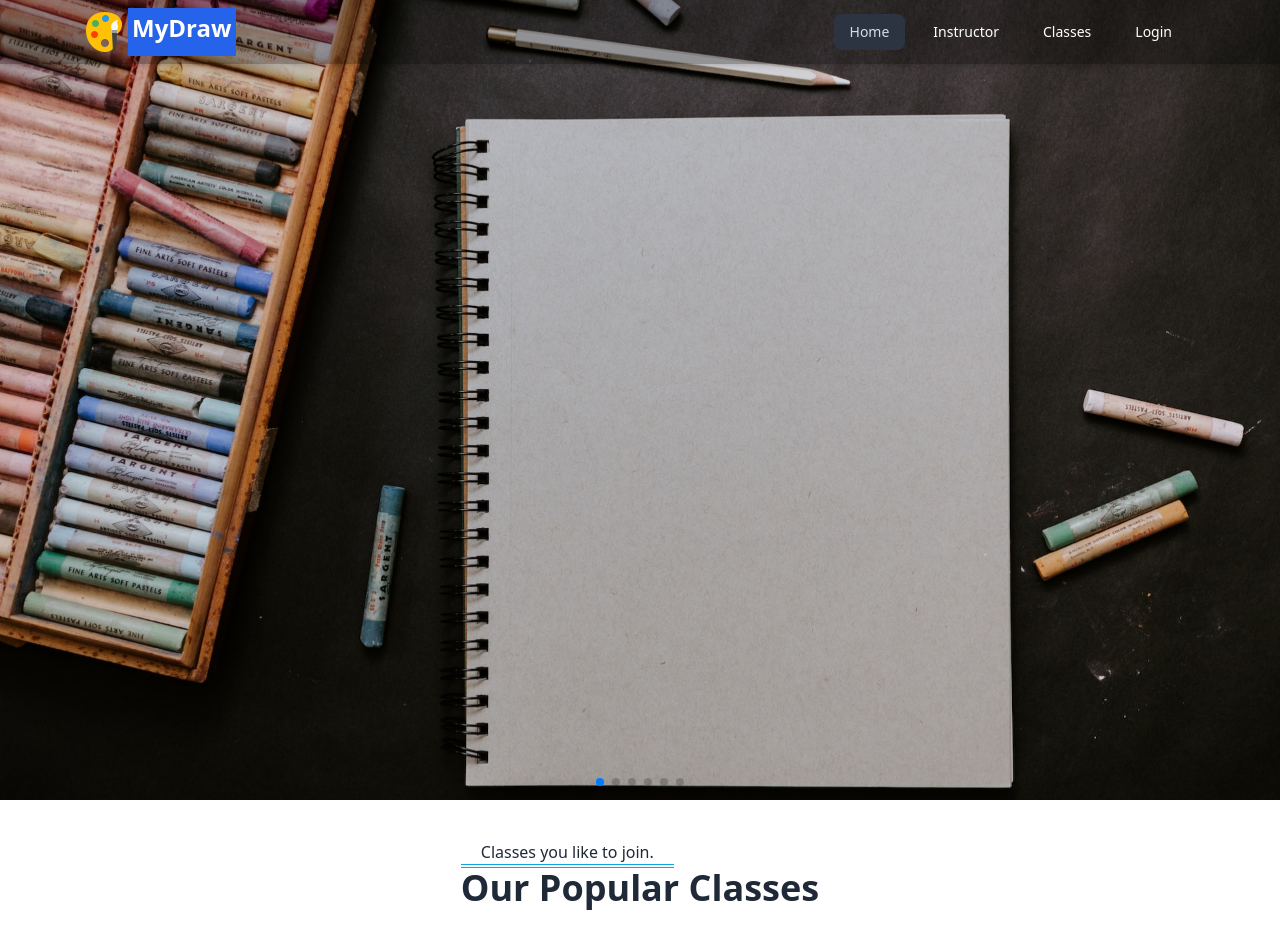
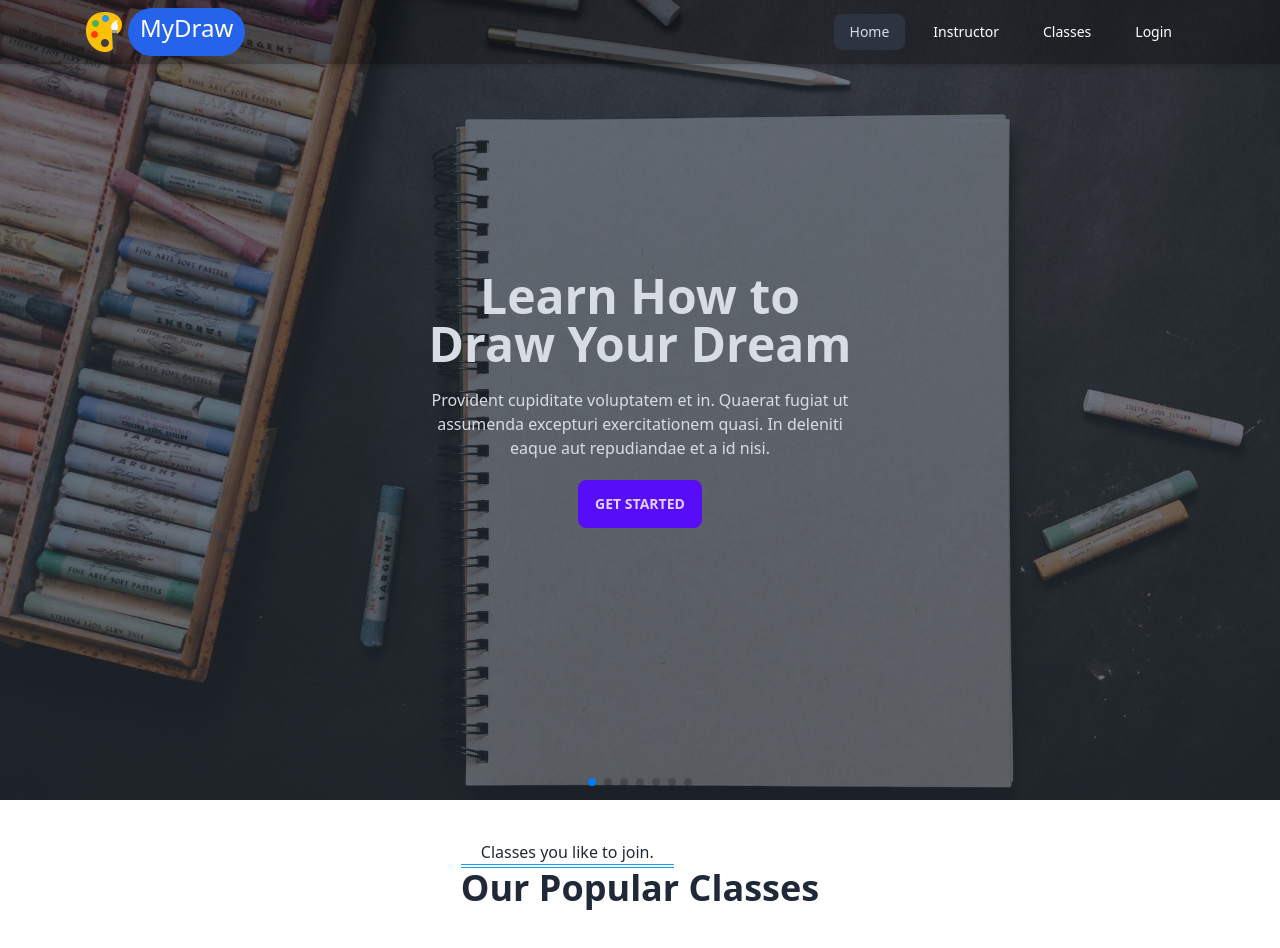
Before and after one commit to nahid-dev/summur-school-frontend, a React (Vite) app: page / in a window 1280 px wide. Built offline with nearby package versions, Linux system fonts and the light colour scheme.

Commit message:
slider done

```diff
--- a/src/components/Navbar/Navbar.jsx
+++ b/src/components/Navbar/Navbar.jsx
@@ -79,7 +79,7 @@ const Navbar = () => {
                 <Link to="/">
                   <div className="flex">
                     <img src={mainLogo} alt="" />
-                    <span className="text-2xl font-bold bg-blue-600 p-1">
+                    <span className="text-2xl font-light bg-blue-600 p-1 rounded-full px-3">
                       MyDraw
                     </span>
                   </div>
--- a/src/components/Slider/Slider.jsx
+++ b/src/components/Slider/Slider.jsx
@@ -1,6 +1,7 @@
 import React from "react";
 // Import Swiper React components
 import { Swiper, SwiperSlide } from "swiper/react";
+import "./slider.css";
 
 // Import Swiper styles
 import "swiper/css";
@@ -9,12 +10,12 @@ import "swiper/css/pagination";
 // import required modules
 import { Pagination } from "swiper";
 
-import slide1 from "../../assets/slider_image/img-1.jpg";
-import slide2 from "../../assets/slider_image/img-2.jpg";
-import slide3 from "../../assets/slider_image/img-3.jpg";
-import slide4 from "../../assets/slider_image/img-4.jpg";
-import slide5 from "../../assets/slider_image/img-5.jpg";
-import slide6 from "../../assets/slider_image/img-6.jpg";
+// import slide1 from "../../assets/slider_image/img-1.jpg";
+// import slide2 from "../../assets/slider_image/img-2.jpg";
+// import slide3 from "../../assets/slider_image/img-3.jpg";
+// import slide4 from "../../assets/slider_image/img-4.jpg";
+// import slide5 from "../../assets/slider_image/img-5.jpg";
+// import slide6 from "../../assets/slider_image/img-6.jpg";
 
 const Slider = () => {
   return (
@@ -44,46 +45,128 @@ const Slider = () => {
         className="mySwiper"
       >
         <SwiperSlide>
-          <img
-            className="md:h-screen w-full object-cover h-[450px]"
-            src={slide1}
-            alt=""
-          />
+          <div className="hero min-h-screen hero-slide-1">
+            <div className="hero-overlay bg-opacity-60"></div>
+            <div className="hero-content text-center text-neutral-content">
+              <div className="max-w-md">
+                <h1 className="mb-5 text-5xl font-bold">
+                  Learn How to Draw Your Dream
+                </h1>
+                <p className="mb-5">
+                  Provident cupiditate voluptatem et in. Quaerat fugiat ut
+                  assumenda excepturi exercitationem quasi. In deleniti eaque
+                  aut repudiandae et a id nisi.
+                </p>
+                <button className="btn btn-primary">Get Started</button>
+              </div>
+            </div>
+          </div>
         </SwiperSlide>
         <SwiperSlide>
-          <img
-            className="md:h-screen w-full object-cover h-[450px]"
-            src={slide2}
-            alt=""
-          />
+          <div className="hero min-h-screen hero-slide-2">
+            <div className="hero-overlay bg-opacity-60"></div>
+            <div className="hero-content text-center text-neutral-content">
+              <div className="max-w-md">
+                <h1 className="mb-5 text-5xl font-bold">
+                  Learn How to Draw Your Dream
+                </h1>
+                <p className="mb-5">
+                  Provident cupiditate voluptatem et in. Quaerat fugiat ut
+                  assumenda excepturi exercitationem quasi. In deleniti eaque
+                  aut repudiandae et a id nisi.
+                </p>
+                <button className="btn btn-primary">Get Started</button>
+              </div>
+            </div>
+          </div>
         </SwiperSlide>
         <SwiperSlide>
-          <img
-            className="md:h-screen w-full object-cover h-[450px]"
-            src={slide3}
-            alt=""
-          />
+          <div className="hero min-h-screen hero-slide-3">
+            <div className="hero-overlay bg-opacity-60"></div>
+            <div className="hero-content text-center text-neutral-content">
+              <div className="max-w-md">
+                <h1 className="mb-5 text-5xl font-bold">Hello there</h1>
+                <p className="mb-5">
+                  Provident cupiditate voluptatem et in. Quaerat fugiat ut
+                  assumenda excepturi exercitationem quasi. In deleniti eaque
+                  aut repudiandae et a id nisi.
+                </p>
+                <button className="btn btn-primary">Get Started</button>
+              </div>
+            </div>
+          </div>
         </SwiperSlide>
         <SwiperSlide>
-          <img
-            className="md:h-screen w-full object-cover h-[450px]"
-            src={slide4}
-            alt=""
-          />
+          <div className="hero min-h-screen hero-slide-3">
+            <div className="hero-overlay bg-opacity-60"></div>
+            <div className="hero-content text-center text-neutral-content">
+              <div className="max-w-md">
+                <h1 className="mb-5 text-5xl font-bold">
+                  Learn How to Draw Your Dream
+                </h1>
+                <p className="mb-5">
+                  Provident cupiditate voluptatem et in. Quaerat fugiat ut
+                  assumenda excepturi exercitationem quasi. In deleniti eaque
+                  aut repudiandae et a id nisi.
+                </p>
+                <button className="btn btn-primary">Get Started</button>
+              </div>
+            </div>
+          </div>
         </SwiperSlide>
         <SwiperSlide>
-          <img
-            className="md:h-screen w-full object-cover h-[450px]"
-            src={slide5}
-            alt=""
-          />
+          <div className="hero min-h-screen hero-slide-4">
+            <div className="hero-overlay bg-opacity-60"></div>
+            <div className="hero-content text-center text-neutral-content">
+              <div className="max-w-md">
+                <h1 className="mb-5 text-5xl font-bold">
+                  Learn How to Draw Your Dream
+                </h1>
+                <p className="mb-5">
+                  Provident cupiditate voluptatem et in. Quaerat fugiat ut
+                  assumenda excepturi exercitationem quasi. In deleniti eaque
+                  aut repudiandae et a id nisi.
+                </p>
+                <button className="btn btn-primary">Get Started</button>
+              </div>
+            </div>
+          </div>
         </SwiperSlide>
         <SwiperSlide>
-          <img
-            className="md:h-screen w-full object-cover h-[450px]"
-            src={slide6}
-            alt=""
-          />
+          <div className="hero min-h-screen hero-slide-5">
+            <div className="hero-overlay bg-opacity-60"></div>
+            <div className="hero-content text-center text-neutral-content">
+              <div className="max-w-md">
+                <h1 className="mb-5 text-5xl font-bold">
+                  Learn How to Draw Your Dream
+                </h1>
+                <p className="mb-5">
+                  Provident cupiditate voluptatem et in. Quaerat fugiat ut
+                  assumenda excepturi exercitationem quasi. In deleniti eaque
+                  aut repudiandae et a id nisi.
+                </p>
+                <button className="btn btn-primary">Get Started</button>
+              </div>
+            </div>
+          </div>
+        </SwiperSlide>
+        <SwiperSlide>
+          <div className="hero min-h-screen hero-slide-6">
+            <div className="hero-overlay bg-opacity-60"></div>
+            <div className="hero-content text-center text-neutral-content">
+              <div className="max-w-md">
+                <h1 className="mb-5 text-5xl font-bold">
+                  Learn How to Draw Your Dream
+                </h1>
+                <p className="mb-5">
+                  Provident cupiditate voluptatem et in. Quaerat fugiat ut
+                  assumenda excepturi exercitationem quasi. In deleniti eaque
+                  aut repudiandae et a id nisi.
+                </p>
+                <button className="btn btn-primary">Get Started</button>
+              </div>
+            </div>
+          </div>
         </SwiperSlide>
       </Swiper>
     </>
--- /dev/null
+++ b/src/components/Slider/slider.css
@@ -0,0 +1,18 @@
+.hero-slide-1 {
+  background-image: url("../../assets/slider_image/img-1.jpg");
+}
+.hero-slide-2 {
+  background-image: url("../../assets/slider_image/img-2.jpg");
+}
+.hero-slide-3 {
+  background-image: url("../../assets/slider_image/img-3.jpg");
+}
+.hero-slide-4 {
+  background-image: url("../../assets/slider_image/img-4.jpg");
+}
+.hero-slide-5 {
+  background-image: url("../../assets/slider_image/img-5.jpg");
+}
+.hero-slide-6 {
+  background-image: url("../../assets/slider_image/img-6.jpg");
+}
```
